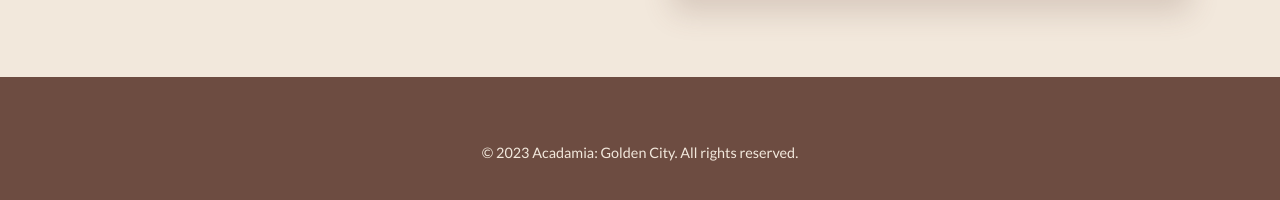
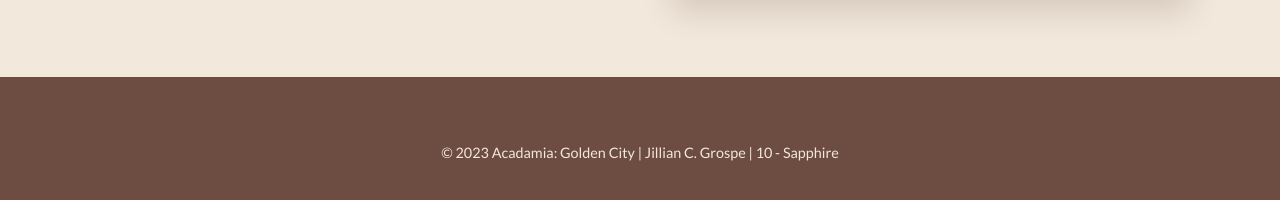
Before and after one commit to JGrospe2425/GH_ICT10_Q2HomePage_Grospe_Jillian, a plain HTML site: page index.html in a window 1280 px wide. Shown: the part 1233-1433 px from the top of the page. Drawn offline with nearby package versions, Linux system fonts and the light colour scheme; a web font is replaced by a local one.

Commit message:
Update index.html

```diff
--- a/index.html
+++ b/index.html
@@ -241,7 +241,6 @@
                 <br>
                 <p>We invite you to explore our campus, meet our dedicated faculty, and see why our students shine brighter.</p>
             </div>
-            <!-- FIXED CLASS NAME BELOW: 'welcome-image' instead of 'welcome-mage' -->
             <div class="welcome-image">
                 <img src="https://i.pinimg.com/1200x/b0/0d/a0/b00da07f05ecb30dd8ffedb34481de45.jpg" alt="Acadamia Golden City Aesthetics">
             </div>
@@ -251,7 +250,7 @@
     <!-- Footer -->
     <footer>
         <div class="copyright">
-            <p>&copy; 2023 Acadamia: Golden City. All rights reserved.</p>
+            <p>&copy; 2023 Acadamia: Golden City | Jillian C. Grospe | 10 - Sapphire</p>
         </div>
     </footer>
 
```
